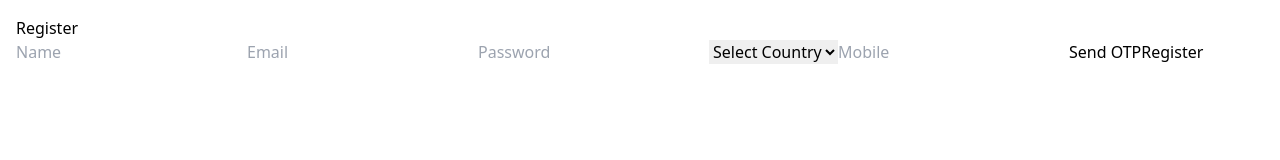
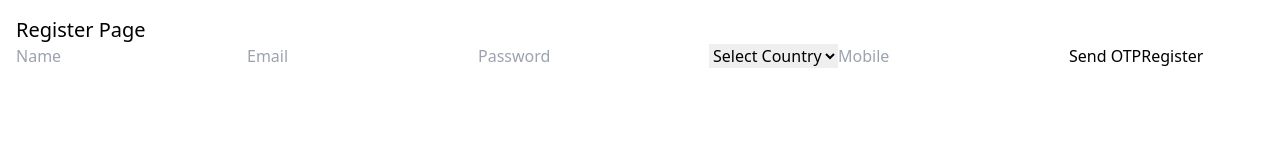
Before and after one commit to StudentTahseenraza/react-assignment-digicroz, a React (Vite) app: page /auth/register in a window 1280 px wide. Shown: the top 160 px of the page. Built offline with nearby package versions, Linux system fonts and the light colour scheme.

Commit message:
Update register UI

```diff
--- a/src/pages/Register.tsx
+++ b/src/pages/Register.tsx
@@ -36,8 +36,7 @@ export default function Register() {
 
   return (
     <div className="p-4">
-      <h2>Register</h2>
-
+    <h2 className="text-xl">Register Page</h2>
       <form onSubmit={(e)=>{ e.preventDefault(); form.handleSubmit() }}>
         <input placeholder="Name"
           onChange={(e)=>form.setFieldValue('name', e.target.value)} />
```
